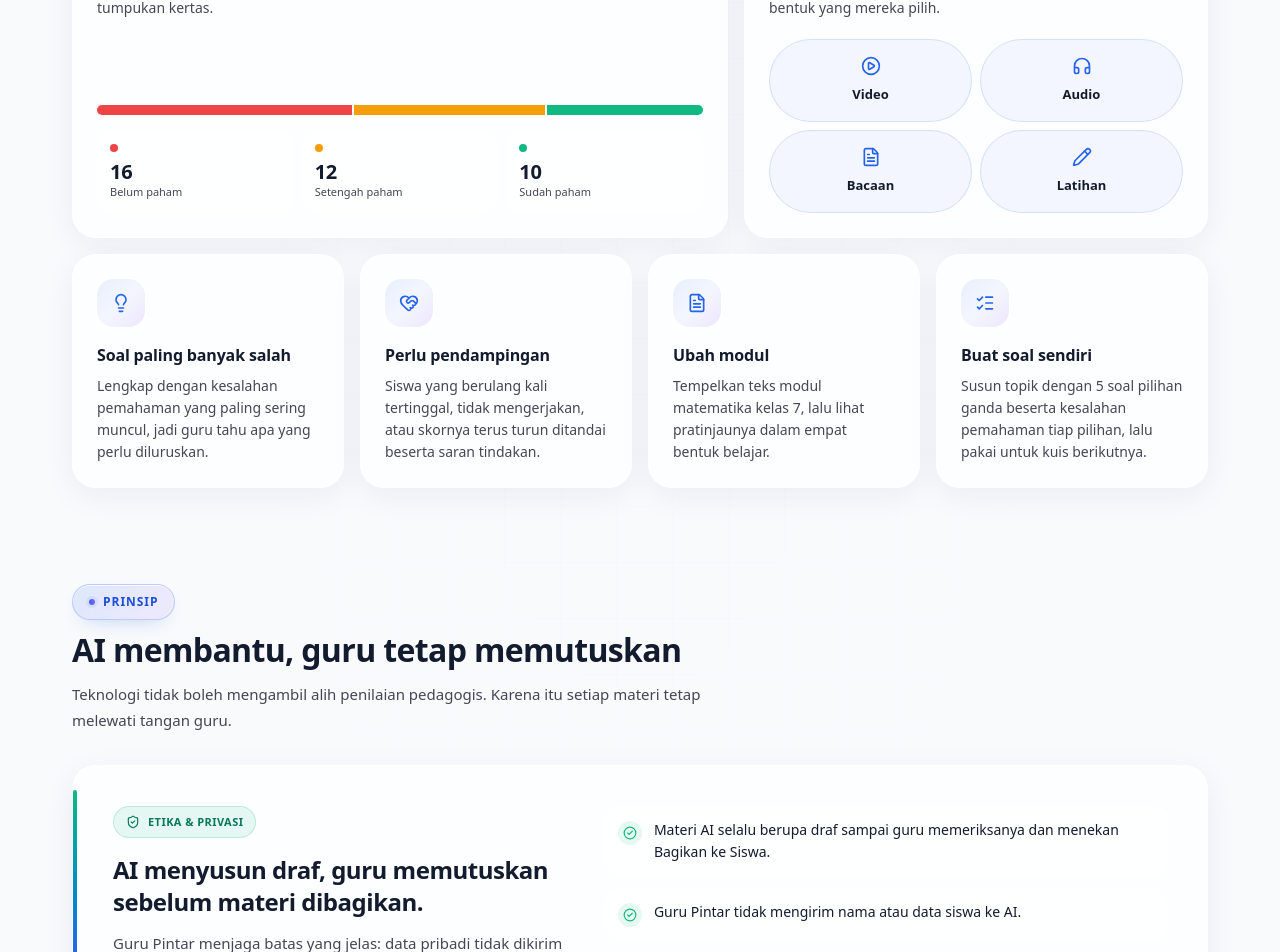
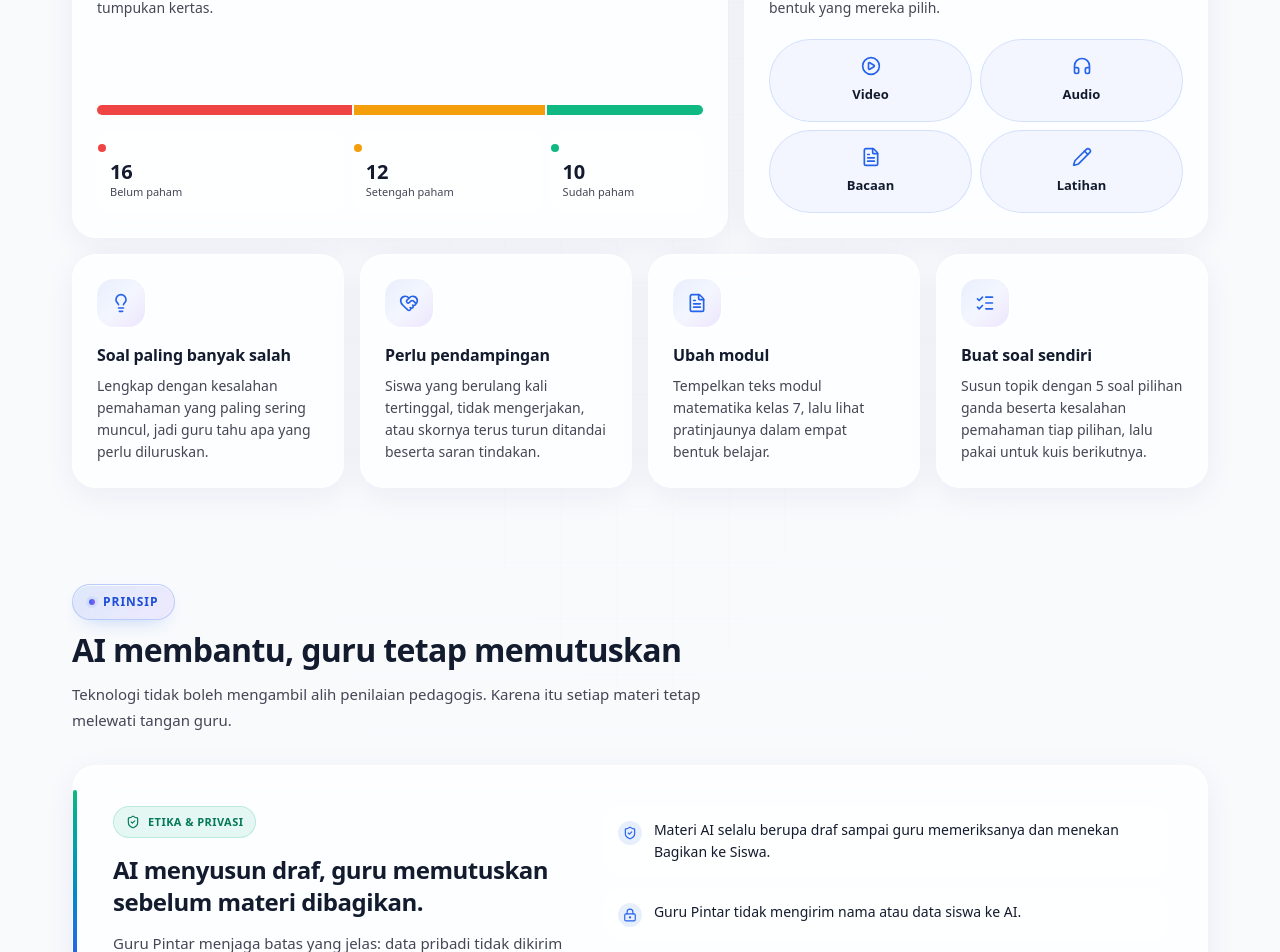
Before and after one commit to hsbysddq/gurupintar, a Next.js app: page / in a window 1280 px wide. Shown: the part 2798-3750 px from the top of the page. Built offline with nearby package versions, Linux system fonts and the light colour scheme.

Commit message:
fix(landing): ganti ikon centang etika dengan ikon perisai

```diff
--- a/app/page.tsx
+++ b/app/page.tsx
@@ -3,17 +3,19 @@ import type { ReactNode } from "react";
 import Link from "next/link";
 import {
   ArrowRight,
-  CircleCheck,
   Clock3,
+  EyeOff,
   FileText,
   Headphones,
   HeartHandshake,
   LayoutGrid,
   Lightbulb,
   ListChecks,
+  LockKeyhole,
   Pencil,
   PlayCircle,
   ShieldCheck,
+  SlidersHorizontal,
   Sparkles,
   Users,
   type LucideIcon,
@@ -126,11 +128,20 @@ const FITUR_KECIL: { judul: string; isi: string; ikon: LucideIcon; kelas: string
   },
 ];
 
-const PRINSIP = [
-  "Materi AI selalu berupa draf sampai guru memeriksanya dan menekan Bagikan ke Siswa.",
-  "Guru Pintar tidak mengirim nama atau data siswa ke AI.",
-  "Siswa tidak pernah melihat label kelompoknya. Yang mereka lihat hanya Materi untukmu.",
-  "Pilihan bentuk materi hanya preferensi siswa yang bisa diganti kapan saja, bukan diagnosis gaya belajar.",
+const PRINSIP: { teks: string; ikon: LucideIcon }[] = [
+  {
+    teks: "Materi AI selalu berupa draf sampai guru memeriksanya dan menekan Bagikan ke Siswa.",
+    ikon: ShieldCheck,
+  },
+  { teks: "Guru Pintar tidak mengirim nama atau data siswa ke AI.", ikon: LockKeyhole },
+  {
+    teks: "Siswa tidak pernah melihat label kelompoknya. Yang mereka lihat hanya Materi untukmu.",
+    ikon: EyeOff,
+  },
+  {
+    teks: "Pilihan bentuk materi hanya preferensi siswa yang bisa diganti kapan saja, bukan diagnosis gaya belajar.",
+    ikon: SlidersHorizontal,
+  },
 ];
 
 const KARTU = "aura-glass rounded-[24px]";
@@ -426,14 +437,19 @@ export default function Beranda() {
                     <span key={k.label} className={`h-full ${k.lebar} ${k.warna} ${k.garis}`} />
                   ))}
                 </div>
-                <div className="grid grid-cols-3 gap-2">
+                <div className="grid grid-cols-[42fr_32fr_26fr] gap-2">
                   {KELOMPOK_PETA.map((k) => (
-                    <div key={k.label} className="rounded-2xl border border-white/60 bg-white/50 p-3">
-                      <span aria-hidden="true" className={`block size-2 rounded-full ${k.warna}`} />
-                      <p className="mt-2 font-display text-[20px] leading-[24px] font-bold tracking-[-0.015em] text-aura-ink">
+                    <div key={k.label} className="min-w-0 rounded-2xl border border-white/60 bg-white/50 p-2.5 sm:p-3">
+                      <span
+                        aria-hidden="true"
+                        className={`-ml-2.5 block size-2 rounded-full sm:-ml-3 ${k.warna}`}
+                      />
+                      <p className="mt-2 font-display text-[18px] leading-[22px] font-bold tracking-[-0.015em] text-aura-ink sm:text-[20px] sm:leading-[24px]">
                         {k.jumlah}
                       </p>
-                      <p className="font-body text-[11px] leading-[16px] text-aura-muted">{k.label}</p>
+                      <p className="font-body text-[10px] leading-[14px] text-aura-muted sm:text-[11px] sm:leading-[16px]">
+                        {k.label}
+                      </p>
                     </div>
                   ))}
                 </div>
@@ -510,7 +526,7 @@ export default function Beranda() {
                 </p>
                 <div className="mt-5 flex flex-wrap gap-2">
                   <span className="inline-flex items-center gap-2 rounded-full border border-white/60 bg-white/50 px-3 py-2 font-display text-[12px] font-semibold text-aura-ink">
-                    <CircleCheck aria-hidden="true" className="size-4 text-aura-emerald" />
+                    <ShieldCheck aria-hidden="true" className="size-4 text-aura-primary" />
                     Data siswa tidak dikirim ke AI
                   </span>
                   <span className="inline-flex items-center gap-2 rounded-full border border-white/60 bg-white/50 px-3 py-2 font-display text-[12px] font-semibold text-aura-ink">
@@ -521,12 +537,12 @@ export default function Beranda() {
               </div>
 
               <ul className="flex flex-col gap-3">
-                {PRINSIP.map((p) => (
-                  <li key={p} className="flex gap-3 rounded-2xl border border-white/60 bg-white/45 p-3">
-                    <span className="mt-0.5 flex size-6 shrink-0 items-center justify-center rounded-full bg-aura-emerald/10 text-aura-emerald">
-                      <CircleCheck aria-hidden="true" className="size-3.5" />
+                {PRINSIP.map(({ teks, ikon: Ikon }) => (
+                  <li key={teks} className="flex gap-3 rounded-2xl border border-white/60 bg-white/45 p-3">
+                    <span className="mt-0.5 flex size-6 shrink-0 items-center justify-center rounded-full bg-aura-primary/10 text-aura-primary">
+                      <Ikon aria-hidden="true" className="size-3.5" />
                     </span>
-                    <span className="font-body text-[14px] leading-[22px] text-aura-ink">{p}</span>
+                    <span className="font-body text-[14px] leading-[22px] text-aura-ink">{teks}</span>
                   </li>
                 ))}
               </ul>
```
Also changed, not shown: .commandcode/taste/taste-—-command-code/taste.md.
